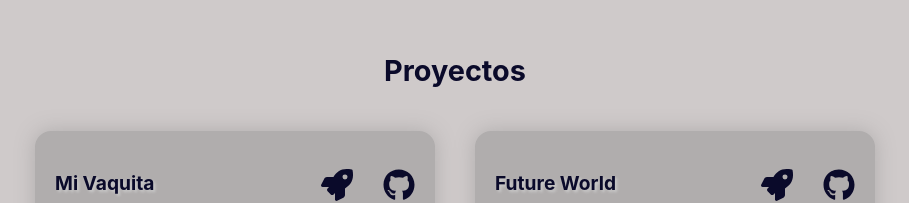
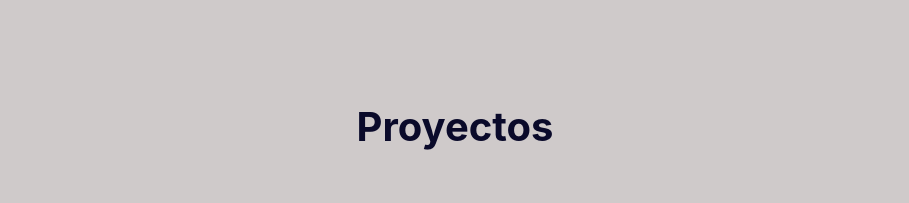
Before and after one commit to Bethsyf/portfolio, a Next.js app: page / in a window 1280 px wide. Shown: the part 1817-2020 px from the top of the page, without its empty margins (185-1094 px from the left). Built offline with nearby package versions, Linux system fonts and the light colour scheme.

Commit message:
Styles: fix styles projects title

```diff
--- a/src/components/views/projects/ProjectsView.module.scss
+++ b/src/components/views/projects/ProjectsView.module.scss
@@ -1,7 +1,10 @@
 .container {
   margin: 8rem auto;
+  padding: 10rem 0;
   h2 {
     text-align: center;
+    font-size: 2.5rem;
+    margin-bottom: 4rem;
   }
 
   .containerInner {
--- a/src/components/views/technologies/Technologies.module.scss
+++ b/src/components/views/technologies/Technologies.module.scss
@@ -1,6 +1,6 @@
 .technologies {
-    margin: 6rem auto;
-    padding: 9rem 0;
+    margin: 2rem auto;
+    padding: 9rem 0 0 0;
     text-align: center;
 
     h2 {
```
